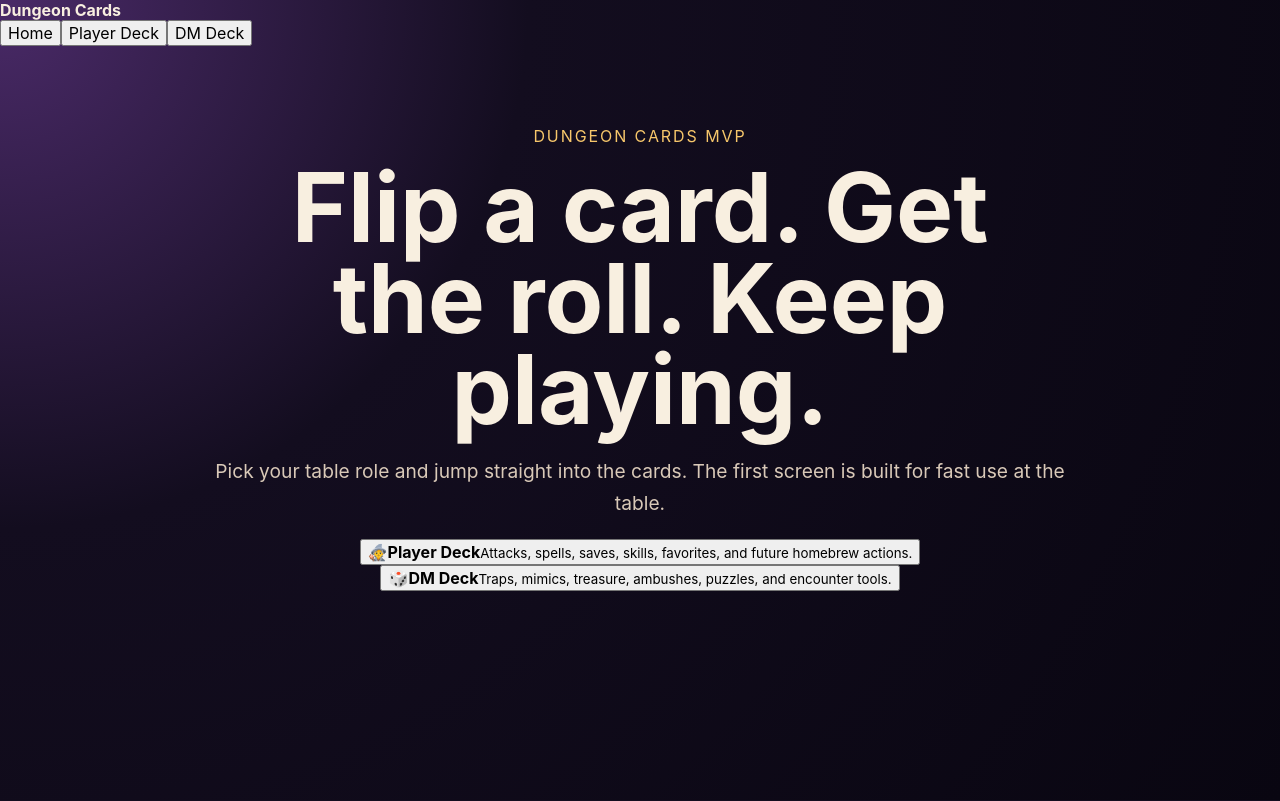
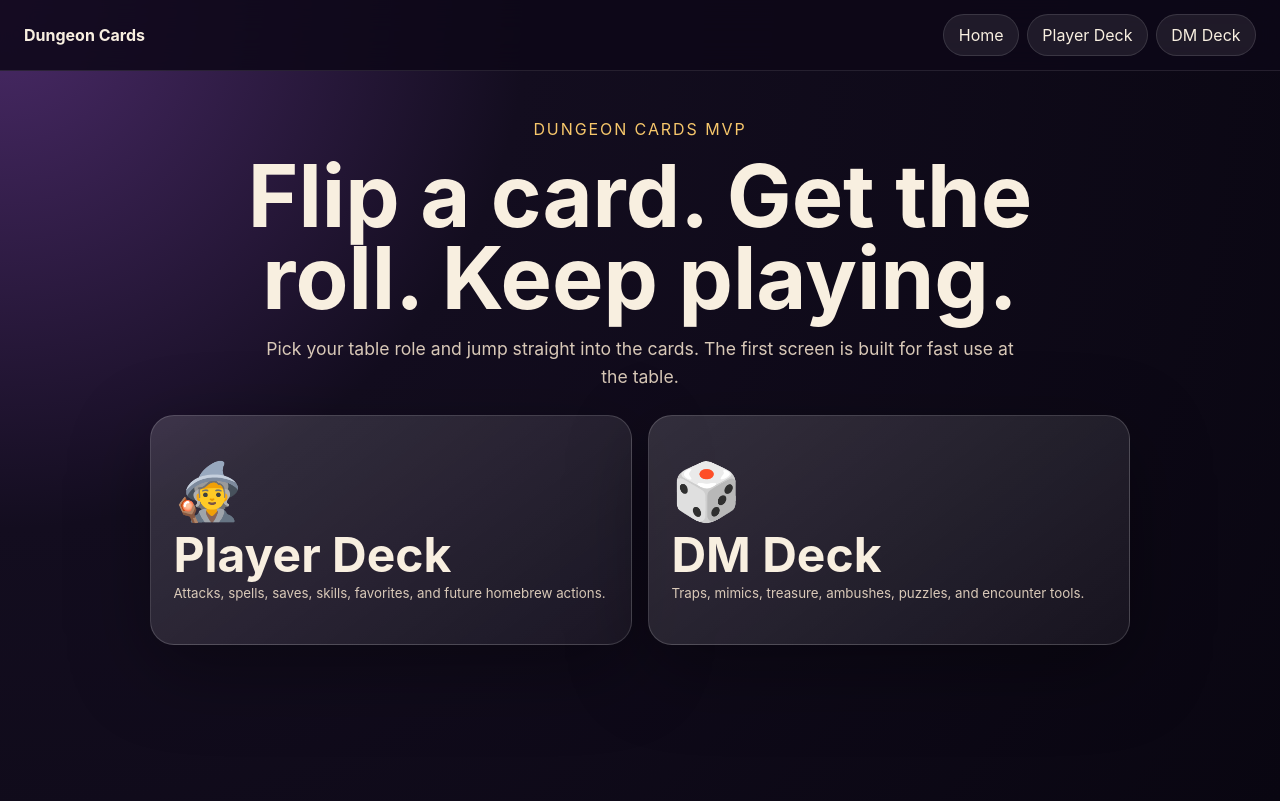
Before and after one commit to cbw29512/DungeonCards, a React (Vite) app: page / in a window 1280 px wide. Built offline with nearby package versions, Linux system fonts and the light colour scheme.

Commit message:
Improve above-the-fold home page and role navigation

```diff
--- a/src/styles.css
+++ b/src/styles.css
@@ -20,16 +20,53 @@ a {
   font: inherit;
 }
 
+button {
+  color: inherit;
+}
+
+.top-nav {
+  position: sticky;
+  top: 0;
+  z-index: 10;
+  display: flex;
+  align-items: center;
+  justify-content: space-between;
+  gap: 1rem;
+  padding: 0.85rem 1.5rem;
+  border-bottom: 1px solid rgb(255 255 255 / 10%);
+  background: rgb(13 8 24 / 86%);
+  backdrop-filter: blur(16px);
+}
+
+.top-nav div {
+  display: flex;
+  gap: 0.5rem;
+  flex-wrap: wrap;
+}
+
+.top-nav button {
+  padding: 0.65rem 0.9rem;
+  border: 1px solid rgb(255 255 255 / 12%);
+  border-radius: 999px;
+  background: rgb(255 255 255 / 8%);
+  cursor: pointer;
+}
+
 .hero {
   display: grid;
-  min-height: 58vh;
+  min-height: calc(100vh - 70px);
   place-items: center;
-  padding: 4rem 1.5rem;
+  padding: 2rem 1.5rem;
   text-align: center;
 }
 
+.compact-hero {
+  align-items: start;
+  padding-top: 2rem;
+}
+
 .hero__content {
-  max-width: 860px;
+  width: min(100%, 980px);
 }
 
 .hero__eyebrow,
@@ -41,26 +78,53 @@ a {
 }
 
 .hero h1 {
-  margin: 0;
-  font-size: clamp(2.5rem, 8vw, 6rem);
+  max-width: 850px;
+  margin: 0 auto;
+  font-size: clamp(2.2rem, 7vw, 5.4rem);
   line-height: 0.95;
 }
 
 .hero p:not(.hero__eyebrow) {
+  max-width: 760px;
+  margin: 1rem auto;
   color: #d9c9b8;
-  font-size: 1.2rem;
-  line-height: 1.7;
+  font-size: 1.1rem;
+  line-height: 1.6;
 }
 
-.hero a {
-  display: inline-flex;
-  margin-top: 1.25rem;
-  padding: 0.9rem 1.3rem;
-  color: #160d07;
-  background: linear-gradient(135deg, #ffd36f, #f08a4b);
-  border-radius: 999px;
-  font-weight: 800;
-  text-decoration: none;
+.role-card-grid {
+  display: grid;
+  margin-top: 1.5rem;
+  gap: 1rem;
+  grid-template-columns: repeat(2, minmax(0, 1fr));
+}
+
+.role-card {
+  display: flex;
+  min-height: 230px;
+  padding: 1.4rem;
+  border: 1px solid rgb(255 255 255 / 16%);
+  border-radius: 1.5rem;
+  background: linear-gradient(145deg, rgb(255 255 255 / 15%), rgb(255 255 255 / 5%));
+  box-shadow: 0 24px 80px rgb(0 0 0 / 35%);
+  cursor: pointer;
+  flex-direction: column;
+  justify-content: center;
+  text-align: left;
+}
+
+.role-card span {
+  font-size: 3.5rem;
+}
+
+.role-card strong {
+  font-size: clamp(1.8rem, 4vw, 3rem);
+}
+
+.role-card small,
+.section-heading span {
+  color: #d9c9b8;
+  line-height: 1.5;
 }
 
 .deck-section {
@@ -68,12 +132,12 @@ a {
 }
 
 .section-heading {
-  max-width: 1100px;
+  max-width: 1180px;
   margin: 0 auto 1.5rem;
 }
 
 .section-heading h2 {
-  margin: 0;
+  margin: 0 0 0.5rem;
   font-size: clamp(2rem, 5vw, 4rem);
 }
 
@@ -94,7 +158,6 @@ a {
 .dice-card {
   min-height: 330px;
   padding: 0;
-  color: inherit;
   background: transparent;
   border: 0;
   cursor: pointer;
@@ -202,6 +265,16 @@ a {
 }
 
 @media (max-width: 900px) {
+  .top-nav {
+    align-items: flex-start;
+    flex-direction: column;
+  }
+
+  .hero {
+    min-height: auto;
+  }
+
+  .role-card-grid,
   .deck-layout {
     grid-template-columns: 1fr;
   }
```
